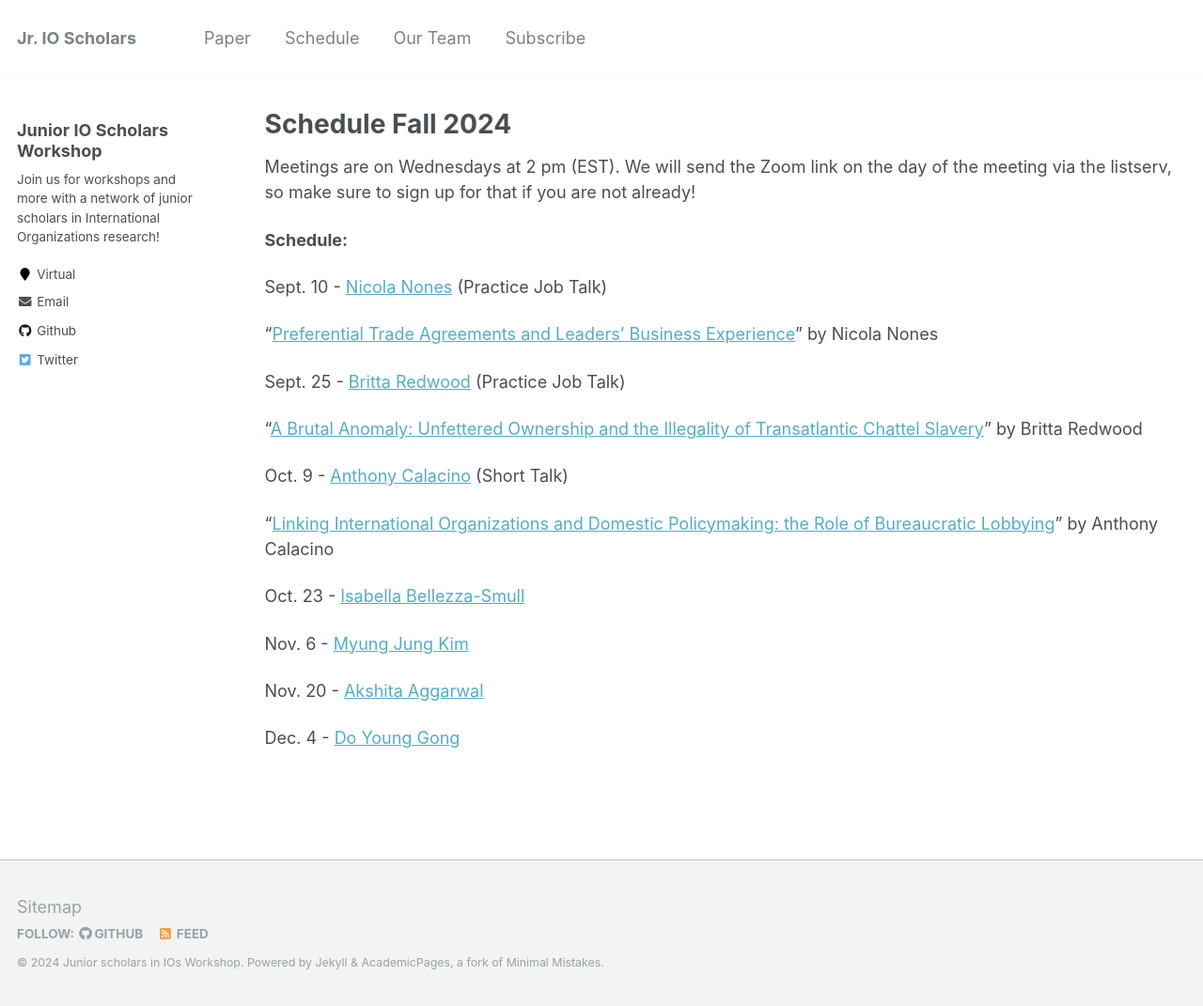
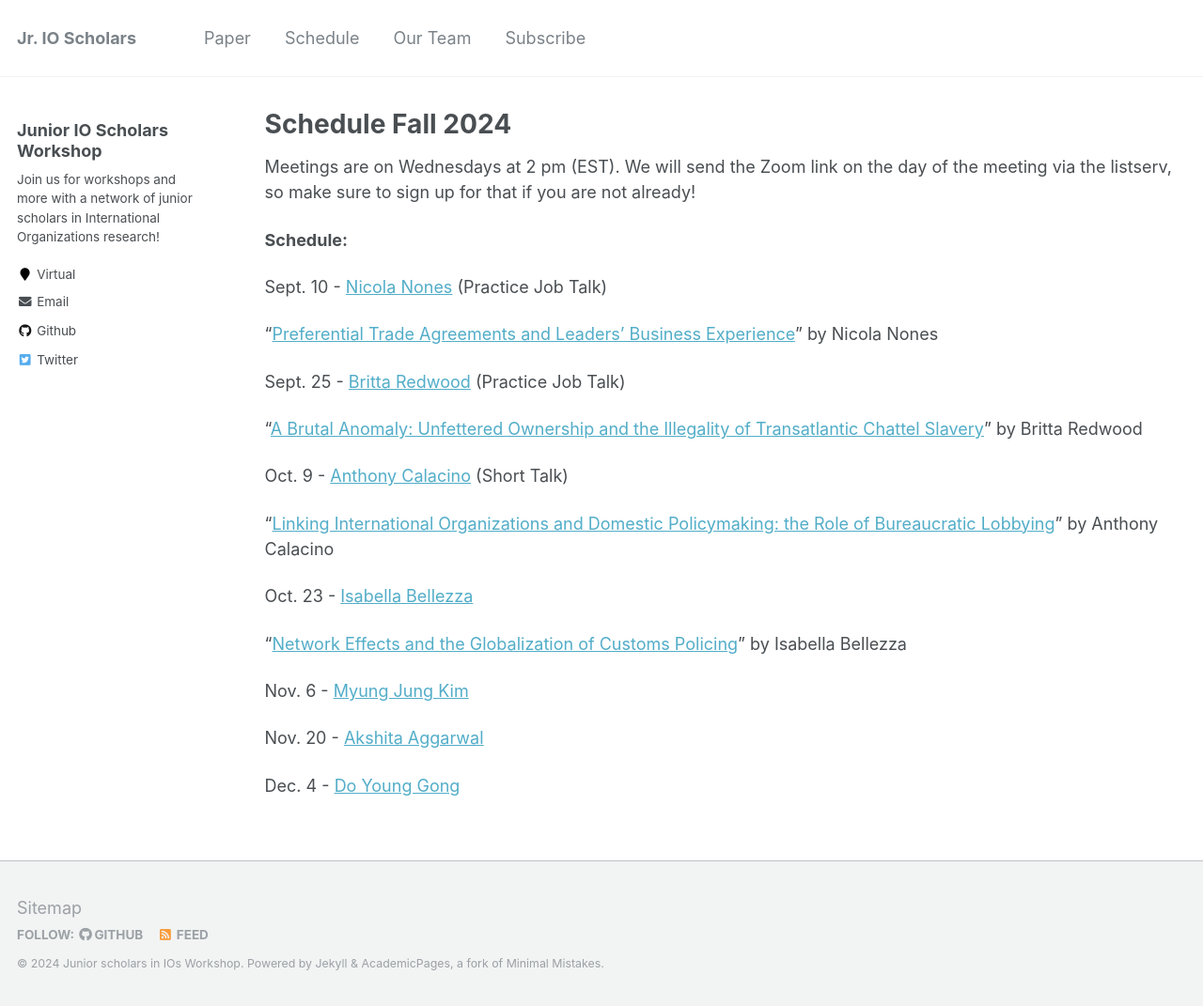
Before and after one commit to IO-workshop/IO-workshop.github.io, a Jekyll site: the page built from _pages/schedule.md, in a window 1280 px wide and 1071 px high. Shown: the whole window at 94% size. Built offline with Jekyll 4.4.1, drawn with Linux system fonts in a browser that asks for light colours.

Commit message:
Uploading for 10/23 workshop

```diff
--- a/_pages/schedule.md
+++ b/_pages/schedule.md
@@ -20,7 +20,9 @@ Oct. 9 - [Anthony Calacino](https://anthonycalacino.com/) (Short Talk)
 
 "[Linking International Organizations and Domestic Policymaking: the Role of Bureaucratic Lobbying](https://io-workshop.github.io/files/calacino_io_influence_april_1_2024.pdf)" by Anthony Calacino
 
-Oct. 23 - [Isabella Bellezza-Smull](https://www.isabellabellezza.com/)
+Oct. 23 - [Isabella Bellezza](https://www.isabellabellezza.com/)
+
+"[Network Effects and the Globalization of Customs Policing](https://io-workshop.github.io/files/Bellezza_Border_Security_Cooperation.pdf)" by Isabella Bellezza
 
 Nov. 6 - [Myung Jung Kim](https://www.myungjungkim.com/)
 
```
Also changed, not shown: 1 other file.
